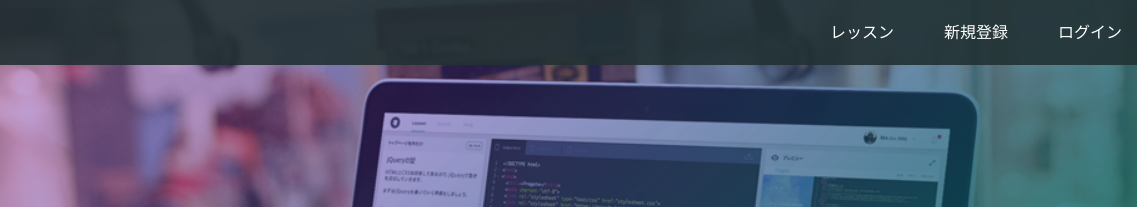
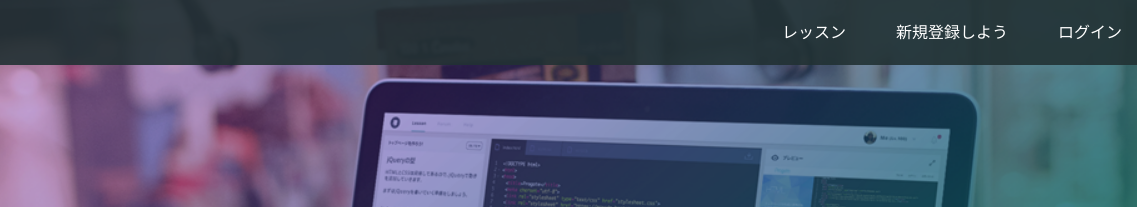
Before and after one commit to yoriss67/yoriss67.github.io, a plain HTML site: page index.html in a window 1280 px wide. Shown: the top 207 px of the page, 143-1280 px from the left. Drawn offline with Linux system fonts and the light colour scheme.

Commit message:
Update index.html

```diff
--- a/index.html
+++ b/index.html
@@ -16,7 +16,7 @@
       <span class="fa fa-bars menu-icon"></span>
       <div class="header-right">
         <a href="#">レッスン</a>
-        <a href="#">新規登録</a>
+        <a href="#">新規登録しよう</a>
         <a href="#" class="login">ログイン</a>
       </div>
     </div>
```
